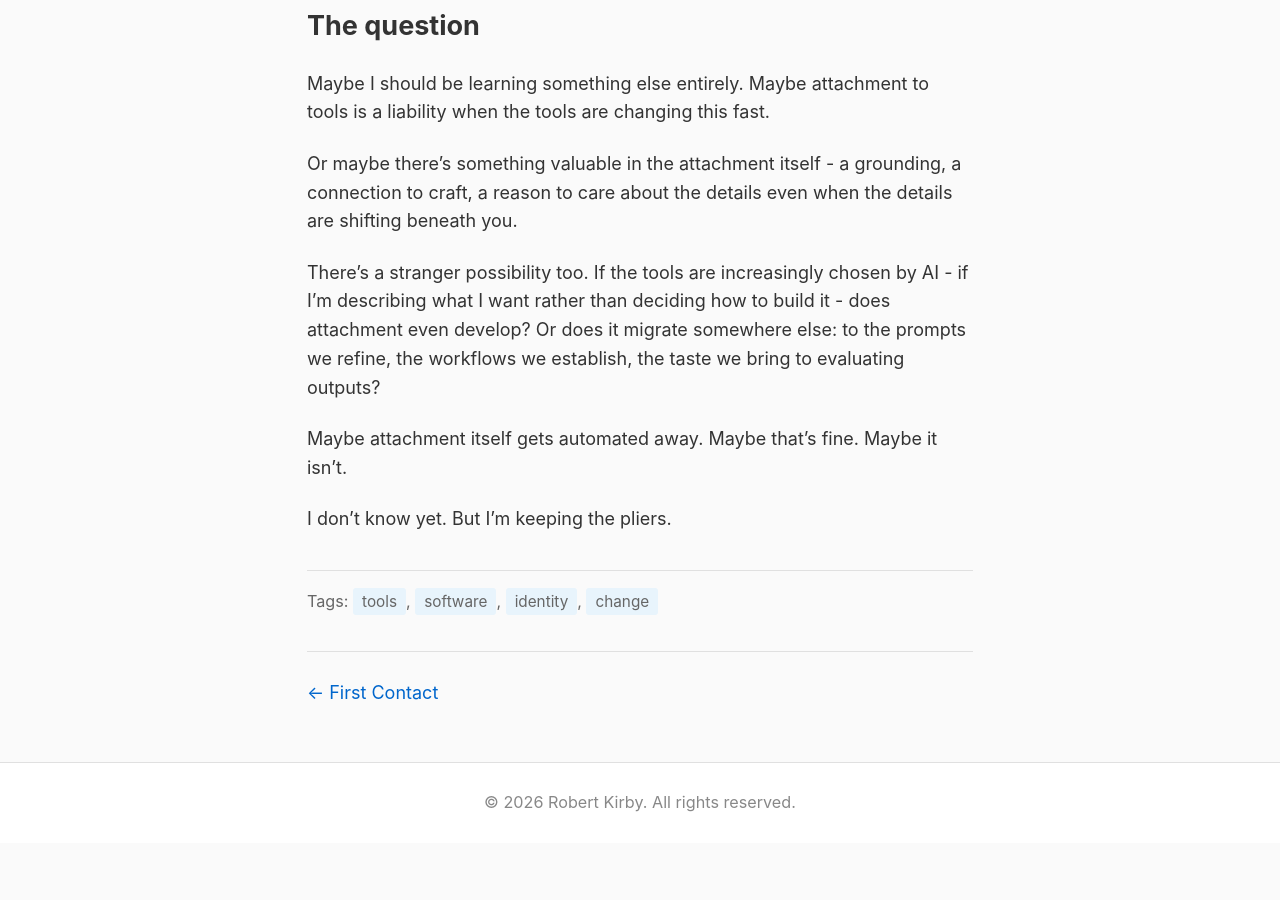
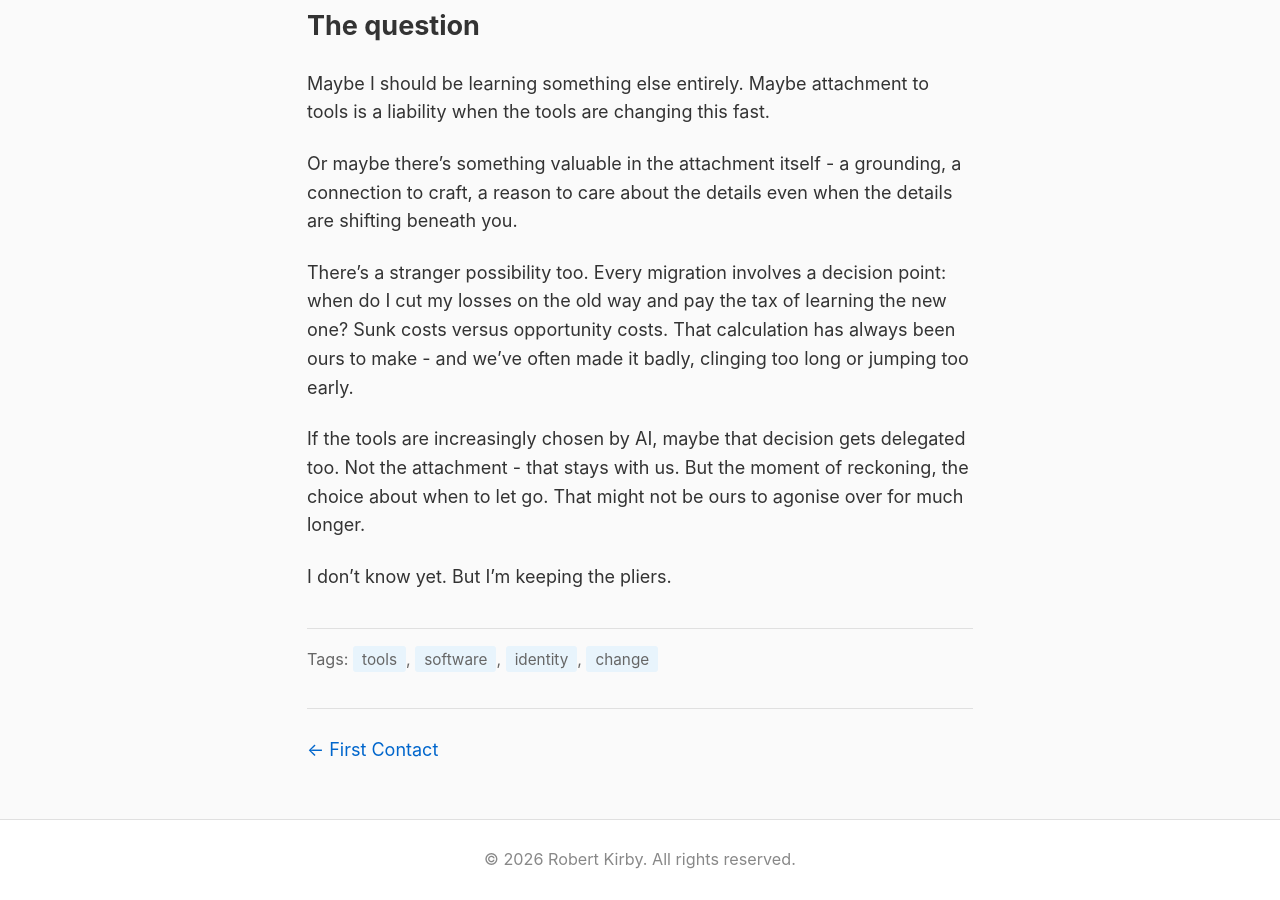
Before and after one commit to rob137/rob137.github.io, a Jekyll site: the page built from _posts/2026-01-03-the-pliers.md, in a window 1280 px wide and 900 px high, scrolled down 2509 px. Built offline with Jekyll 4.4.1, drawn with Linux system fonts in a browser that asks for light colours; before the commit the page ends 3352 px from its top, so only the background shows below that.

Commit message:
Fix Pliers speculation: it's the migration decision that gets automated
Not attachment/emotions - the sunk cost vs opportunity cost calculation.
The moment of reckoning about when to let go might not be ours much longer.

🤖 Generated with [Claude Code](https://claude.com/claude-code)

Co-Authored-By: Claude Opus 4.5 <noreply@anthropic.com>

```diff
--- a/_posts/2026-01-03-the-pliers.md
+++ b/_posts/2026-01-03-the-pliers.md
@@ -56,8 +56,8 @@ Maybe I should be learning something else entirely. Maybe attachment to tools is
 
 Or maybe there's something valuable in the attachment itself - a grounding, a connection to craft, a reason to care about the details even when the details are shifting beneath you.
 
-There's a stranger possibility too. If the tools are increasingly chosen by AI - if I'm describing what I want rather than deciding how to build it - does attachment even develop? Or does it migrate somewhere else: to the prompts we refine, the workflows we establish, the taste we bring to evaluating outputs?
+There's a stranger possibility too. Every migration involves a decision point: when do I cut my losses on the old way and pay the tax of learning the new one? Sunk costs versus opportunity costs. That calculation has always been ours to make - and we've often made it badly, clinging too long or jumping too early.
 
-Maybe attachment itself gets automated away. Maybe that's fine. Maybe it isn't.
+If the tools are increasingly chosen by AI, maybe that decision gets delegated too. Not the attachment - that stays with us. But the moment of reckoning, the choice about when to let go. That might not be ours to agonise over for much longer.
 
 I don't know yet. But I'm keeping the pliers.
```
